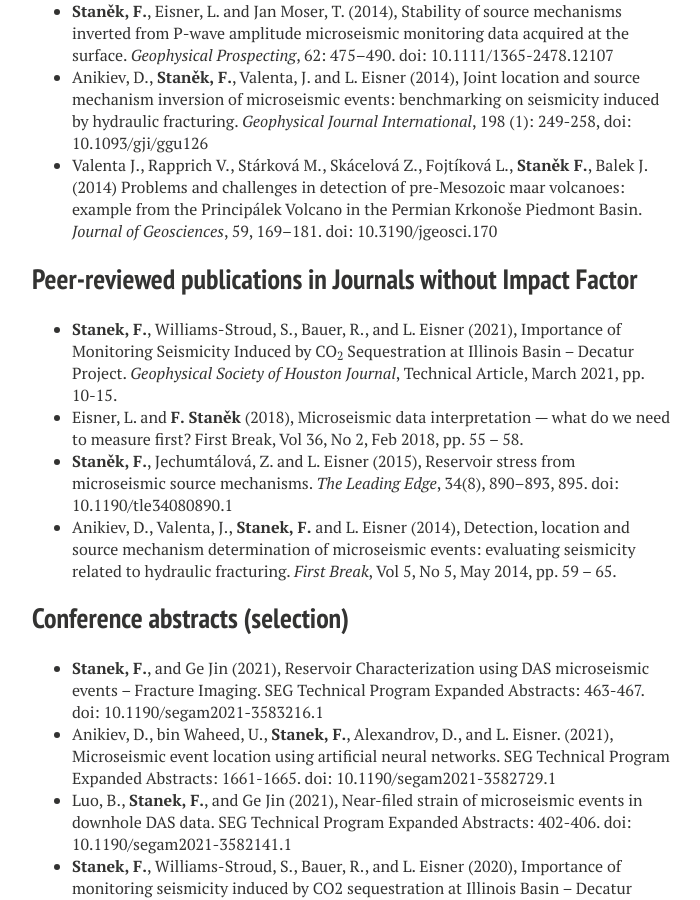
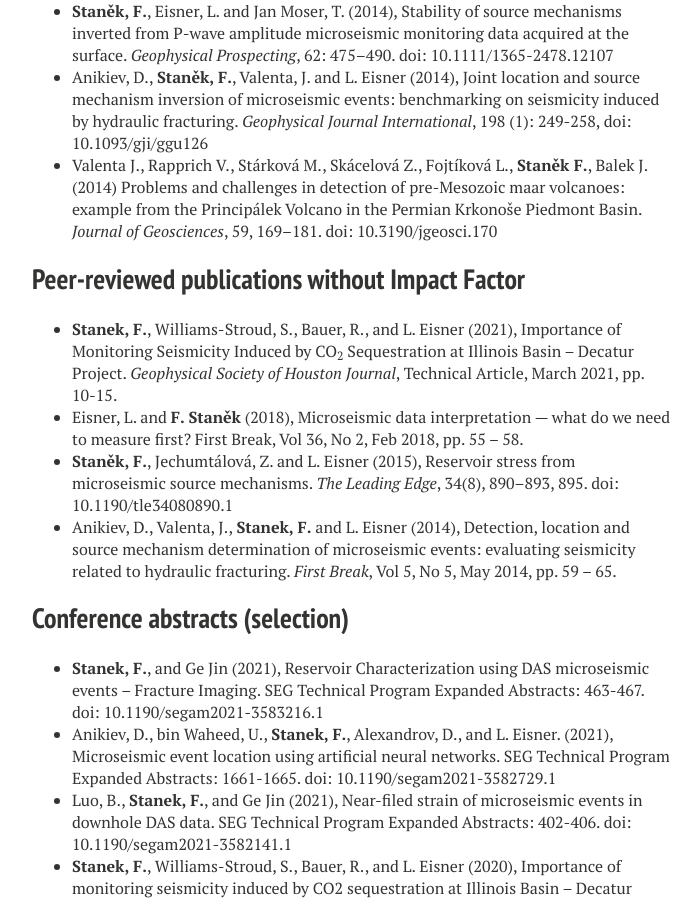
Before and after one commit to StanekFr/StanekFr.github.io, a Jekyll site: the page built from publications/index.md, in a window 1280 px wide and 900 px high, scrolled down 1035 px. Shown: the whole window, without its empty margins (288-988 px from the left). Built offline with Jekyll 4.4.1, drawn with Linux system fonts in a browser that asks for light colours; nearby versions of some CDN libraries; some web fonts are replaced.

Commit message:
Update index.md

```diff
--- a/publications/index.md
+++ b/publications/index.md
@@ -24,7 +24,7 @@ modified: 2022-07-17
 - Anikiev, D., **Staněk, F.**, Valenta, J. and L. Eisner (2014), Joint location and source mechanism inversion of microseismic events: benchmarking on seismicity induced by hydraulic fracturing. *Geophysical Journal International*, 198 (1): 249-258, doi: 10.1093/gji/ggu126
 - Valenta J., Rapprich V., Stárková M., Skácelová Z., Fojtíková L., **Staněk F.**, Balek J. (2014) Problems and challenges in detection of pre-Mesozoic maar volcanoes: example from the Principálek Volcano in the Permian Krkonoše Piedmont Basin. *Journal of Geosciences*, 59, 169–181. doi: 10.3190/jgeosci.170
 
-## Peer-reviewed publications in Journals without Impact Factor
+## Peer-reviewed publications without Impact Factor
 - **Stanek, F.**, Williams-Stroud, S., Bauer, R., and L. Eisner (2021), Importance of Monitoring Seismicity Induced by CO<sub>2</sub> Sequestration at Illinois Basin – Decatur Project. *Geophysical Society of Houston Journal*, Technical Article, March 2021, pp. 10-15.
 - Eisner, L. and **F. Staněk** (2018), Microseismic data interpretation — what do we need to measure first? First Break, Vol 36, No 2, Feb 2018, pp. 55 – 58.
 - **Staněk, F.**, Jechumtálová, Z. and L. Eisner (2015), Reservoir stress from microseismic source mechanisms. *The Leading Edge*, 34(8), 890–893, 895. doi: 10.1190/tle34080890.1
```
